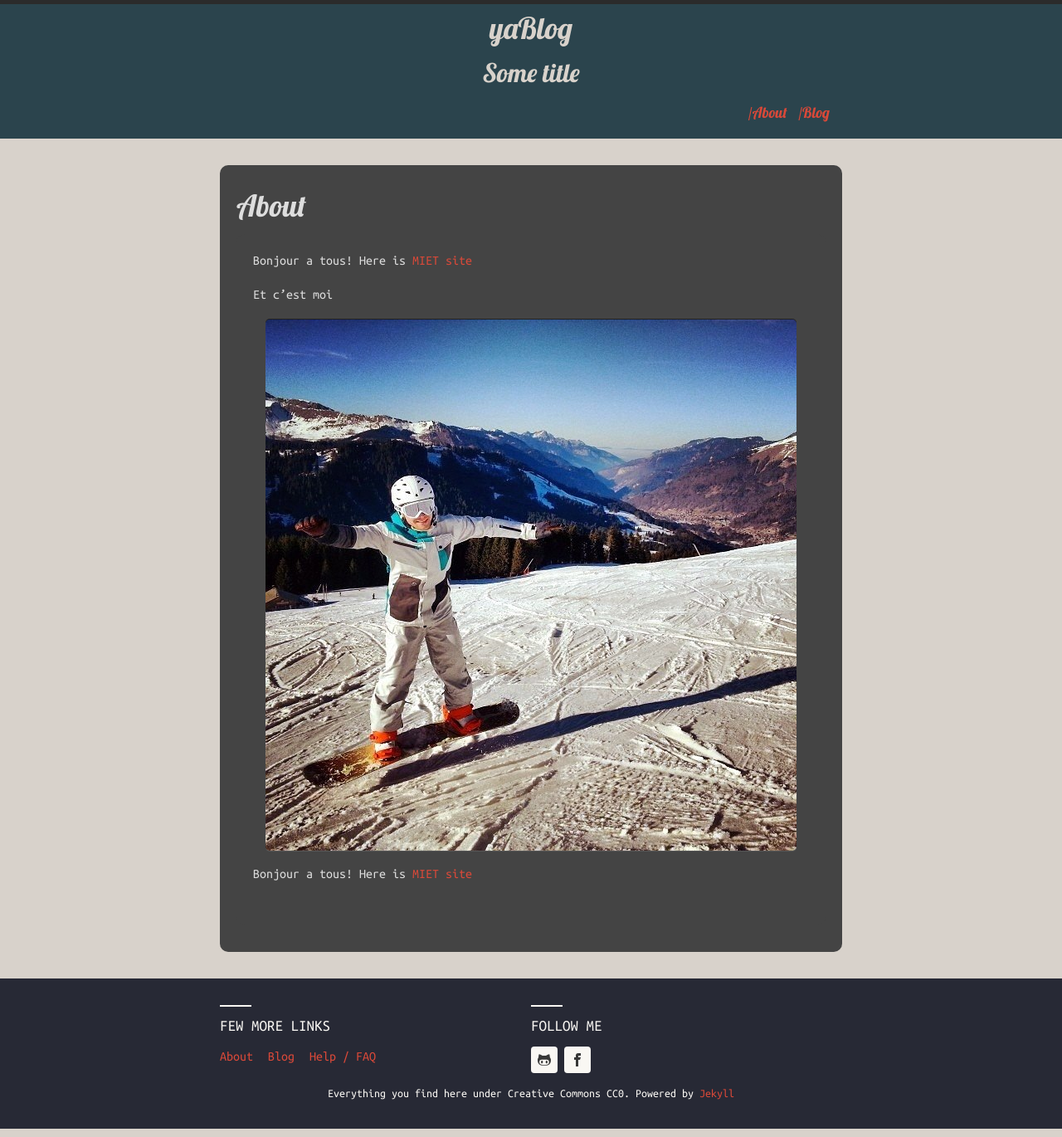
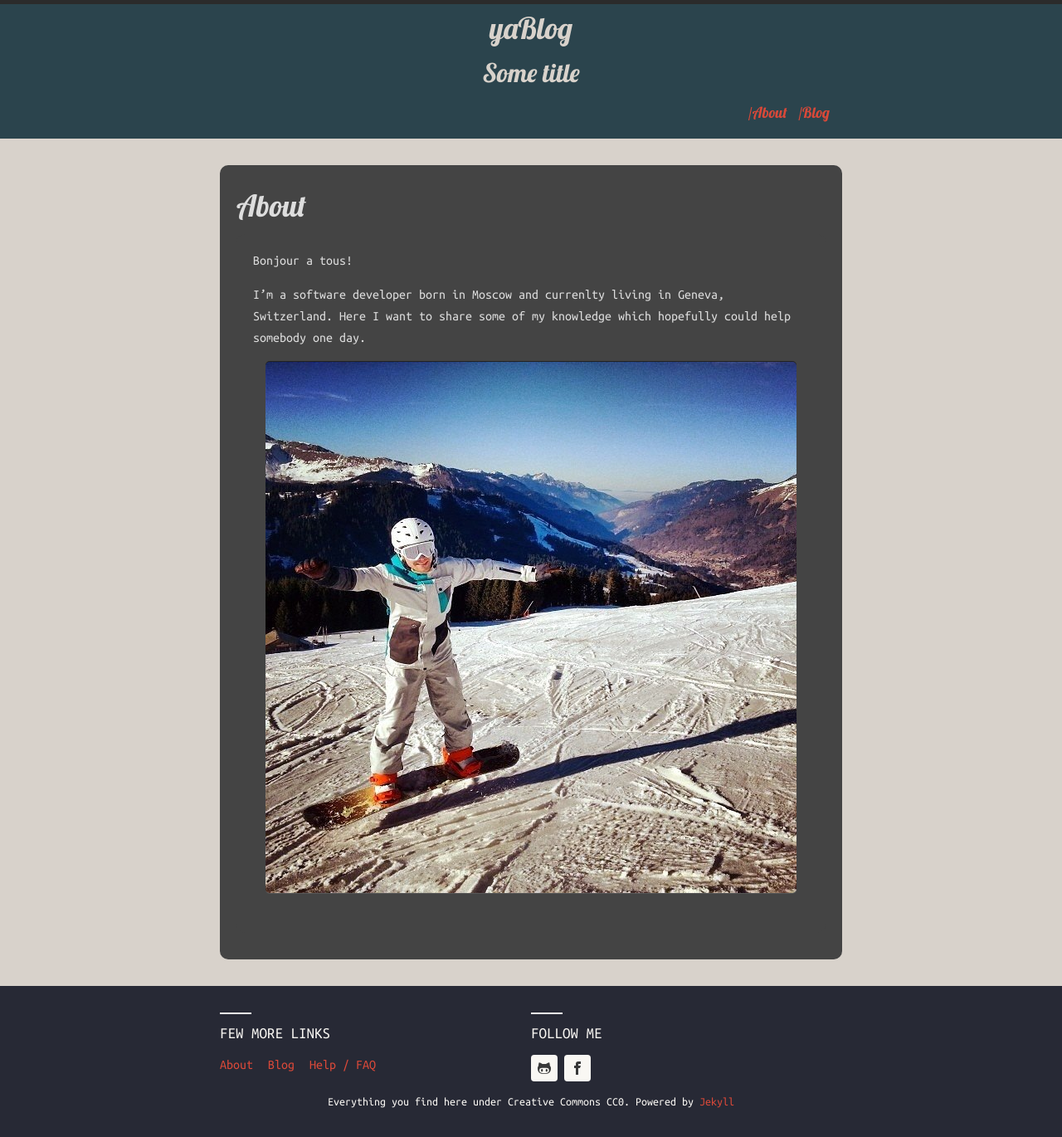
Before and after one commit to streetturtle/streetturtle.github.io, a Jekyll site: the page built from about.md, in a window 1280 px wide. Shown: the whole page at 83% size. Built offline with Jekyll 4.4.1, drawn with Linux system fonts in a browser that asks for light colours; nearby versions of some CDN libraries.

Commit message:
About changed

```diff
--- a/about.md
+++ b/about.md
@@ -4,12 +4,9 @@ title: About
 permalink: /about/
 ---
 
-Bonjour a tous! Here is [MIET site][mietSite]
+Bonjour a tous!
 
-Et c'est moi
+I'm a software developer born in Moscow and currenlty living in Geneva, Switzerland.
+Here I want to share some of my knowledge which hopefully could help somebody one day.
 
 ![My helpful screenshot]({{ site.url }}/assets/ava.jpg)
-
-Bonjour a tous! Here is [MIET site][mietSite]
-
-[mietSite]: http://eng.miet.ru/
```
